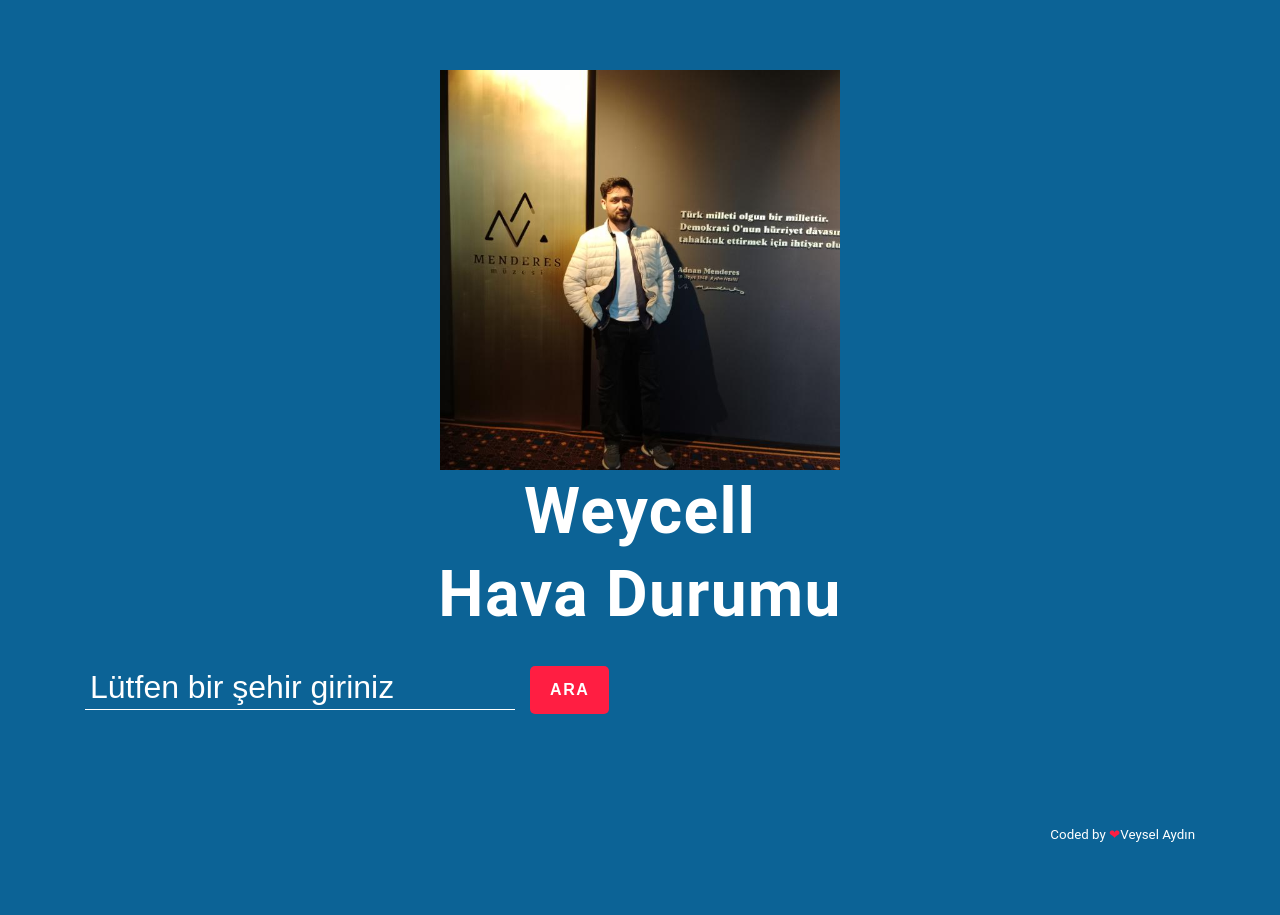
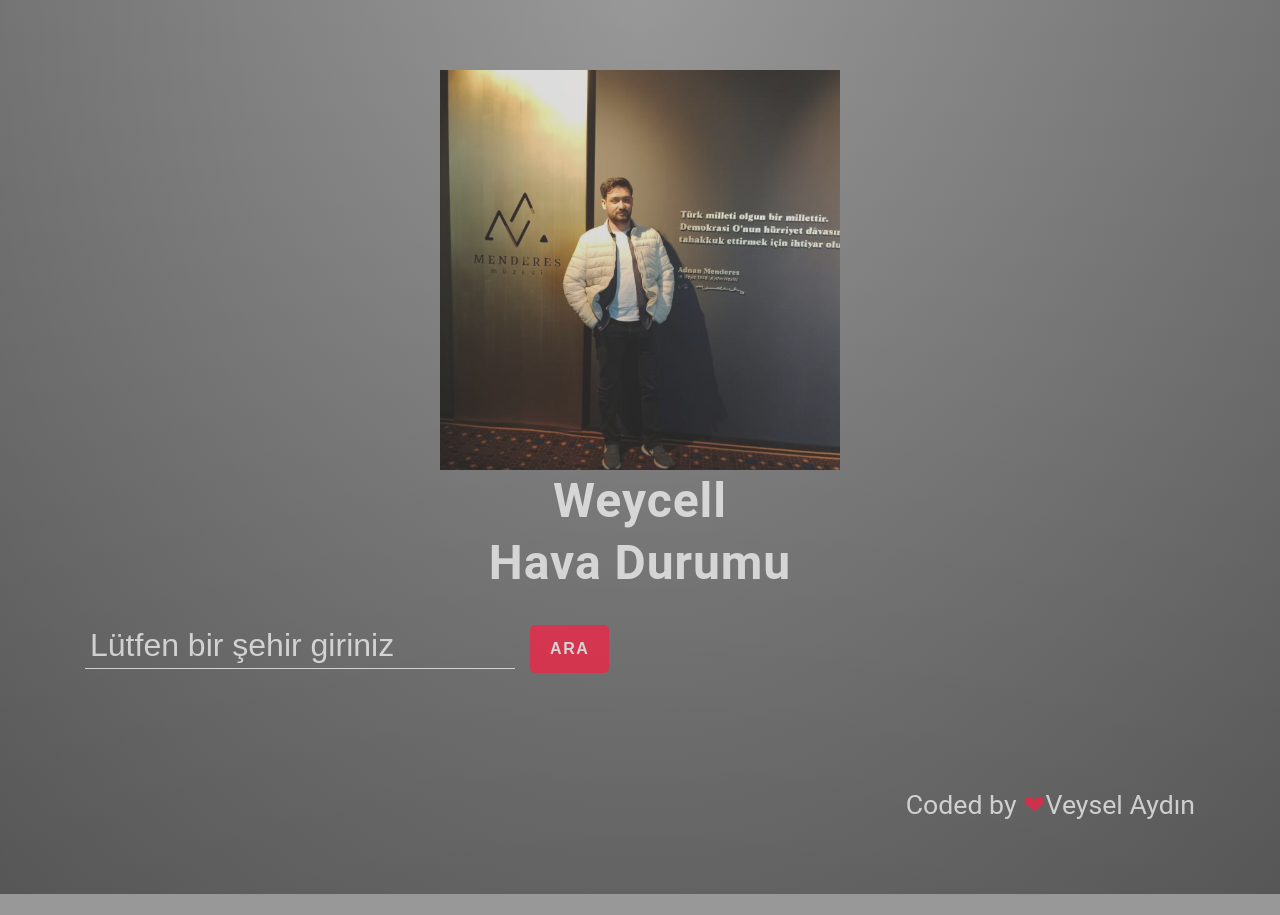
Before and after one commit to Veysel09/weather_app, a plain HTML site: page weather.html in a window 1280 px wide. After the commit the page ends 894 px from the top, so only its background shows below. Drawn offline with nearby package versions, Linux system fonts and the light colour scheme.

Commit message:
css edıted

```diff
--- a/css/style.css
+++ b/css/style.css
@@ -50,8 +50,20 @@ ul {
 
 body {
   font: 1rem/1.3 "Roboto", sans-serif;
-  background: var(--bg_main);
-  color: var(--text_dark);
+  /* background: var(--bg_main); */
+  background: linear-gradient(
+      to bottom,
+      rgba(255, 255, 255, 0.15) 0%,
+      rgba(0, 0, 0, 0.15) 100%
+    ),
+    radial-gradient(
+        at top center,
+        rgba(255, 255, 255, 0.4) 0%,
+        rgba(0, 0, 0, 0.4) 120%
+      )
+      #989898;
+  background-blend-mode: multiply, multiply;
+  opacity: 0.7;
   padding: 70px;
 }
 
@@ -70,7 +82,7 @@ body {
 
 .heading {
   font-weight: bold;
-  font-size: 4rem;
+  font-size: 3rem;
   letter-spacing: 0.02em;
   padding: 0 0 30px 0;
 }
@@ -182,7 +194,7 @@ body {
 –––––––––––––––––––––––––––––––––––––––––––––––––– */
 .page-footer {
   text-align: right;
-  font-size: 1rem;
+  font-size: 2rem;
   color: var(--text_light);
   margin-top: 40px;
 }
```
